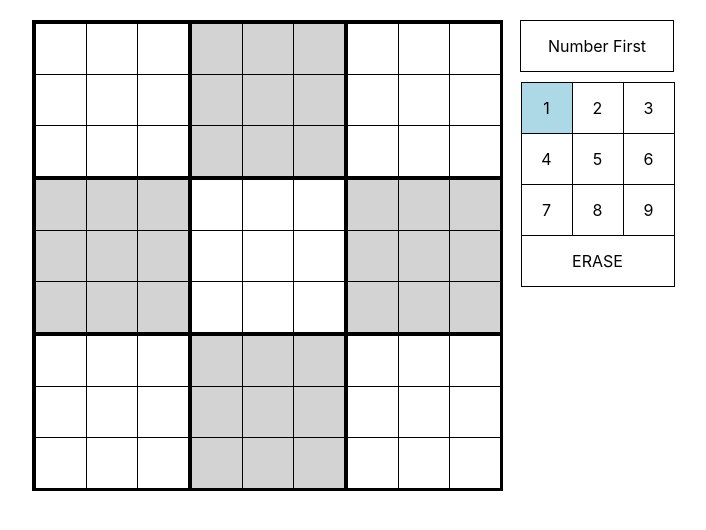
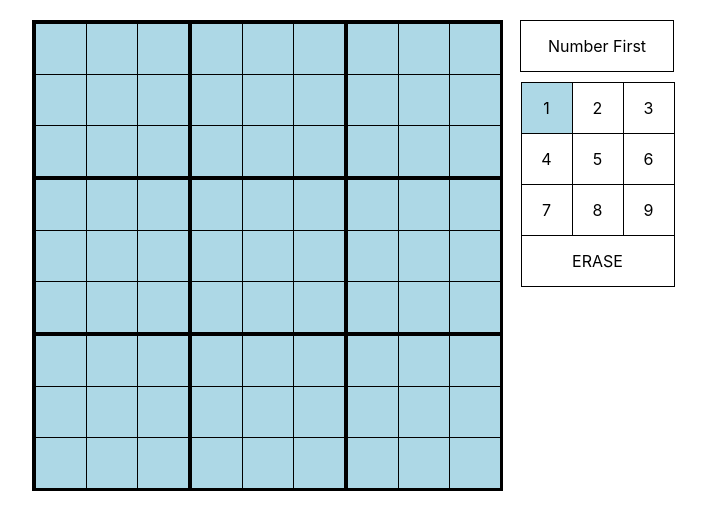
Before and after one commit to crucx012/sudoku, a React (Create React App) app: page / in a window 1280 px wide. Shown: the top 530 px of the page, without its empty margins (287-993 px from the left). Built offline with nearby package versions, Linux system fonts and the light colour scheme.

Commit message:
highlighting available squares remaining for numbers

```diff
--- a/src/App.js
+++ b/src/App.js
@@ -4,10 +4,14 @@ import Selector from './Selector.jsx';
 import './styles/main.css';
 
 const modes = ['Square First','Number First'];
+let numbers = [];
 
 class App extends React.Component {
   constructor(props) {
     super(props);
+    for (let i = 1; i <= Math.pow(props.size,2); i++){
+      numbers.push(i);
+    }
     const board = this.getEmptyBoard(props.size)
     this.state = {
       size: props.size,
@@ -70,37 +74,30 @@ class App extends React.Component {
   }
 
   checkErrors() {
-    let errors = [];
-    this.state.board.forEach((square) => {
-      if (square.value > 0) {
-        const row = this.state.board.filter((sqr) => sqr.row === square.row);
-        const column = this.state.board.filter((sqr) => sqr.column === square.column);
-        const cube = this.state.board.filter((sqr) => sqr.cube === square.cube);
-        if (this.hasDuplicateValue(square, row) || this.hasDuplicateValue(square, column) || this.hasDuplicateValue(square, cube)) {
-          errors.push(square);
-        }
-      }
-    });
-    this.updateErrors(errors);
-  }
-
-  updateErrors(errors) {
     let newSquares = this.state.board;
     newSquares.forEach((sqr) => {
       const index = this.state.board.findIndex((s) => s.column === sqr.column && s.row === sqr.row);
-      if (index >= 0) {
-        let updatedSquare = newSquares[index];
-        if (errors.includes(updatedSquare)) {
-          updatedSquare.hasError = true;
-        } else {
-          updatedSquare.hasError = false;
-        }
-        newSquares[index] = updatedSquare;
-      }
-    })
+      let updatedSquare = newSquares[index];
+      const row = newSquares.filter((s) => sqr.row === s.row);
+      const column = newSquares.filter((s) => sqr.column === s.column);
+      const cube = newSquares.filter((s) => sqr.cube === s.cube);
+      updatedSquare.hasError = sqr.value > 0 && (this.hasDuplicateValue(sqr, row) || this.hasDuplicateValue(sqr, column) || this.hasDuplicateValue(sqr, cube));
+      updatedSquare.possible = this.getPossibleNumbers(sqr, row, column, cube);
+      newSquares[index] = updatedSquare;
+    });
     this.setState({
       board: newSquares
     });
+  }
+
+  getPossibleNumbers(square, row, column, cube) {
+    let possible = numbers.slice();
+    row = row.filter((sqr) => sqr.value > 0 && sqr !== square).map((sqr) => {return sqr.value})
+    column = column.filter((sqr) => sqr.value > 0 && sqr !== square).map((sqr) => {return sqr.value});
+    cube = cube.filter((sqr) => sqr.value > 0 && sqr !== square).map((sqr) => {return sqr.value});
+    let values = row.concat(column).concat(cube);
+    possible = possible.filter((n) => {return !values.includes(n)});
+    return possible;
   }
 
   hasDuplicateValue(square, collection) {
@@ -144,7 +141,7 @@ class App extends React.Component {
   }
 
   Square(column, row, cube) {
-    return { column, row, cube, value: 0, hasError: false };
+    return { column, row, cube, value: 0, hasError: false, possible: numbers.slice()};
   }
 
   render() {
--- a/src/Square.jsx
+++ b/src/Square.jsx
@@ -13,7 +13,7 @@ class Square extends React.Component {
     }
     if (square.hasError) {
       textColor = "red";
-    } else if (state.numberSelected !== null && value === state.numberSelected) {
+    } else if (state.numberSelected !== null && (value === state.numberSelected || (value === "" && square.possible.includes(state.numberSelected)))) {
       color = "selected";
     } else if (state.squareSelected !== null && (square.column === state.squareSelected.column || square.row === state.squareSelected.row || square.cube === state.squareSelected.cube)) {
       color = "selected";
```
